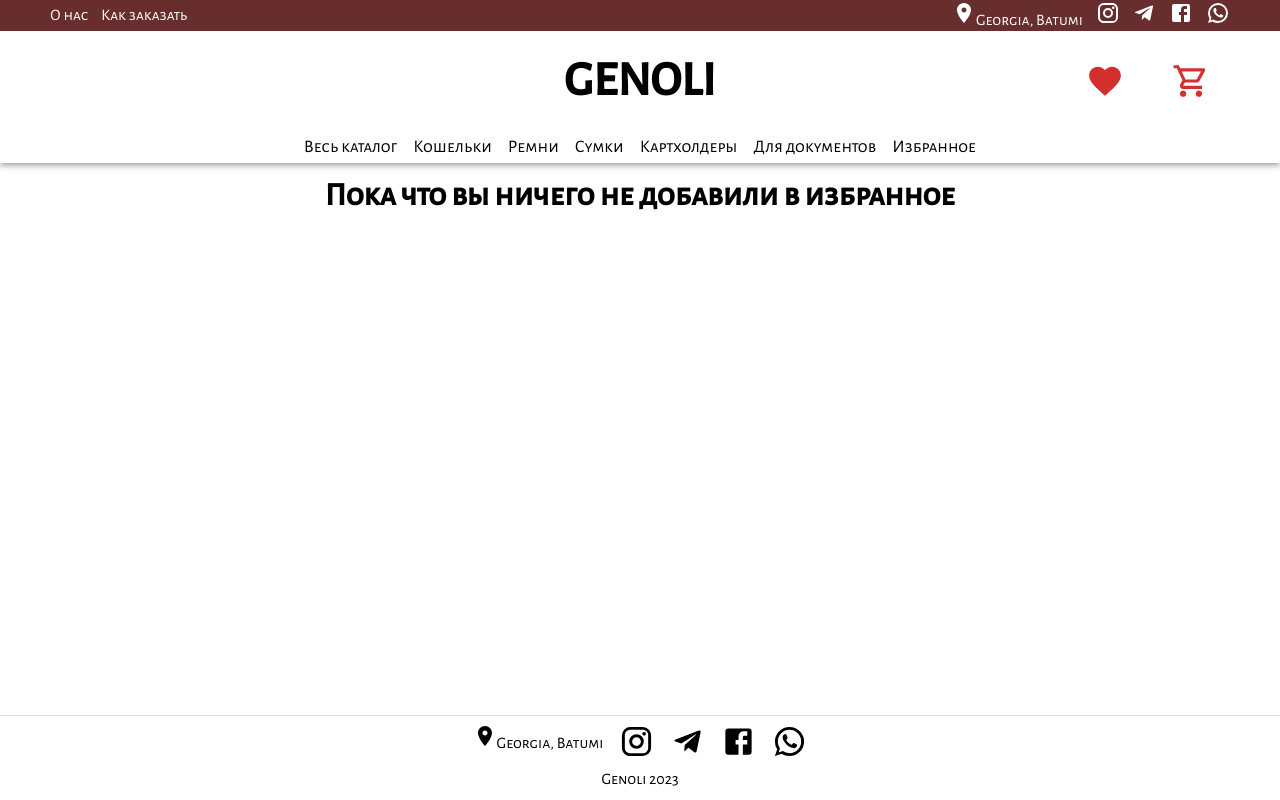
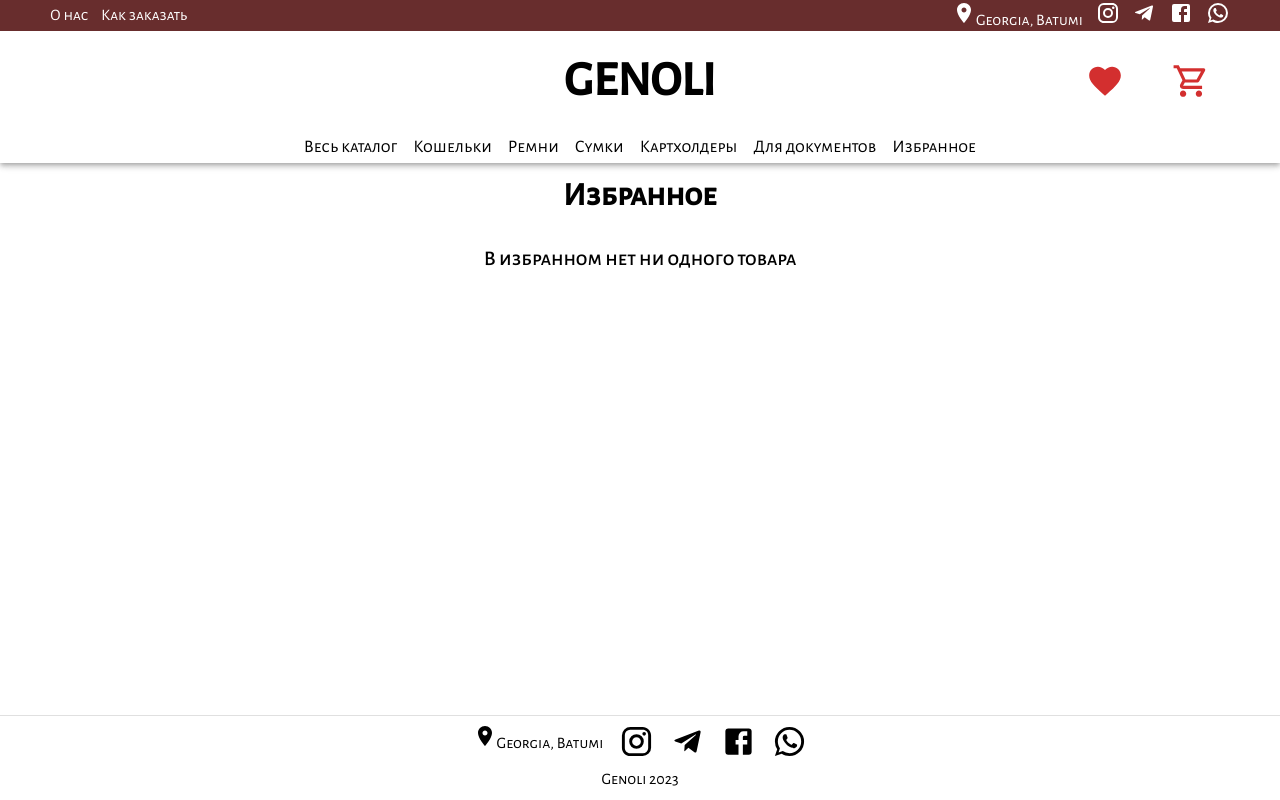
Before and after one commit to UTYFjs/onlineStore, a React (Create React App) app: page /favorites in a window 1280 px wide. Built offline with nearby package versions, Linux system fonts and the light colour scheme.

Commit message:
add not found page, change sorting logic for collection page, add message if not found products

```diff
--- a/src/App.tsx
+++ b/src/App.tsx
@@ -12,6 +12,7 @@
 import MainPage from './pages/MainPage/MainPage';
 
 import { useFavoriteStore, useZustandStore } from './store/zustandStore';
+import NotFound from './pages/NotFound/NotFound';
 
 function App() {
   //const root = document.getElementById('root');
@@ -33,6 +34,7 @@
           <Route path="about" element={<About />} />
           <Route path="how-to-order" element={<HowToOrder />} />
           <Route path="favorites" element={<Favorites products={favoriteProducts} />} />
+          <Route path="*" element={<NotFound />} />
         </Route>
       </Routes>
     </>
--- a/src/components/ListProducts/ListProducts.module.scss
+++ b/src/components/ListProducts/ListProducts.module.scss
@@ -20,3 +20,10 @@
   }
 
 }
+.not-found-title{
+  margin-top:2rem;
+    width: 100%;
+    font-size: 1.3rem;
+    font-weight: 500;
+    text-align: center;
+}
--- a/src/components/ListProducts/ListProducts.tsx
+++ b/src/components/ListProducts/ListProducts.tsx
@@ -8,26 +8,40 @@
 type ListProductsProps = {
   customProducts?: IDataProduct[];
   deepPath?: string;
+  notFoundText?: string;
 };
 
-function ListProducts({ customProducts, deepPath }: ListProductsProps) {
+function ListProducts({ customProducts, deepPath, notFoundText }: ListProductsProps) {
   const { selectedFilters, selectedSorting, filters, searchText } = useUtilityStore(
     (state) => state
   );
 
   let products: IDataProduct[] = [];
   if (customProducts === undefined) {
-    products = getProducts(dataProducts, filters, selectedFilters, '', selectedSorting, searchText);
+    const copyDataProducts = JSON.parse(JSON.stringify(dataProducts));
+    products = getProducts(
+      copyDataProducts,
+      filters,
+      selectedFilters,
+      '',
+      selectedSorting,
+      searchText
+    );
   } else {
     products = customProducts;
   }
 
   return (
-    <div className={styles['catalog-grid-container']}>
-      {products.map((item) => {
-        return <CardProduct key={item.id} data={item} deepPath={deepPath} />;
-      })}
-    </div>
+    <>
+      {products.length === 0 && <p className={styles['not-found-title']}> {notFoundText}</p>}
+      {products.length !== 0 && (
+        <div className={styles['catalog-grid-container']}>
+          {products.map((item) => {
+            return <CardProduct key={item.id} data={item} deepPath={deepPath} />;
+          })}
+        </div>
+      )}
+    </>
   );
 }
 
--- a/src/components/Select/Select.tsx
+++ b/src/components/Select/Select.tsx
@@ -13,6 +13,7 @@
 
 function Select({ data, onChange, checkedValue, className, customStyles }: ISelectProps) {
   const currentClassNames = classNames(styles.select, className && styles[className]);
+  console.log('checked Value', checkedValue);
   return (
     <select
       value={checkedValue}
--- /dev/null
+++ b/src/data/const.ts
@@ -0,0 +1,5 @@
+export const notFoundText = {
+  notFoundProducts: { en: '', ru: 'Извините, по вашему запросу ничего не найдено' },
+  notFoundFavorites: { en: '', ru: 'В избранном нет ни одного товара' },
+  notFountPage: { en: '', ru: 'Такой страницы не существует' },
+};
--- a/src/pages/Catalog/Catalog.tsx
+++ b/src/pages/Catalog/Catalog.tsx
@@ -7,6 +7,7 @@
 import { useUtilityStore, useZustandStore } from '../../store/zustandStore';
 
 import styles from './Catalog.module.scss';
+import { notFoundText } from '../../data/const';
 function Catalog() {
   /*const { burgerOpen, setBurgerType } = useZustandStore((state) => state);
 
@@ -23,8 +24,7 @@
   return (
     <div>
       <FiltersMenu />
-
-      <ListProducts deepPath={'./.'} />
+      <ListProducts deepPath={'./.'} notFoundText={notFoundText.notFoundProducts.ru} />
     </div>
   );
 }
--- a/src/pages/Catalog/SelectProducts/SelectProducts.tsx
+++ b/src/pages/Catalog/SelectProducts/SelectProducts.tsx
@@ -9,16 +9,23 @@
 import { useUtilityStore, useZustandStore } from '../../../store/zustandStore';
 import { getProducts } from '../../../utility/getProducts';
 import styles from './SelectProducts.module.scss';
+import { notFoundText } from '../../../data/const';
 
 function SelectProducts() {
   const currentCategory = useParams().id as string;
 
-  const { selectedSorting, selectedFilters, filters, setSelectedSorting } = useUtilityStore(
-    (state) => state
-  );
+  const {
+    selectedSorting,
+    selectedFilters,
+    filters,
+    setSelectedSorting,
+    searchText,
+    setSearchText,
+  } = useUtilityStore((state) => state);
 
   useEffect(() => {
     setSelectedSorting('');
+    setSearchText('');
   }, [currentCategory, setSelectedSorting]);
   const products = getProducts(
     dataProducts,
@@ -26,14 +33,18 @@
     selectedFilters,
     currentCategory,
     selectedSorting,
-    ''
+    searchText
   );
 
   return (
     <div>
       <FiltersMenu />
 
-      <ListProducts customProducts={products} deepPath={'./.'} />
+      <ListProducts
+        customProducts={products}
+        deepPath={'./.'}
+        notFoundText={notFoundText.notFoundProducts.ru}
+      />
     </div>
   );
 }
--- a/src/pages/Favorites/Favorites.tsx
+++ b/src/pages/Favorites/Favorites.tsx
@@ -3,18 +3,17 @@
 import ListProducts from '../../components/ListProducts/ListProducts';
 import { IDataProduct } from '../../data/dataProducts';
 import styles from './Favorites.module.scss';
+import { notFoundText } from '../../data/const';
 
 interface IFavoritesProps {
   products: IDataProduct[];
 }
 
 function Favorites({ products }: IFavoritesProps) {
-  console.log('favoritesproducts', products);
-  const title = products?.length ? 'Избранное' : 'Пока что вы ничего не добавили в избранное';
   return (
     <div>
-      <h3 className={styles.title}>{title}</h3>
-      <ListProducts customProducts={products} />
+      <h3 className={styles.title}>Избранное</h3>
+      <ListProducts customProducts={products} notFoundText={notFoundText.notFoundFavorites.ru} />
     </div>
   );
 }
--- /dev/null
+++ b/src/pages/NotFound/NotFound.module.scss
@@ -0,0 +1,7 @@
+.not-found{
+  width:100%;
+  text-align: center;
+  margin-top: 2rem;
+  font-size: 2rem;
+  font-weight: bold;
+}
--- /dev/null
+++ b/src/pages/NotFound/NotFound.tsx
@@ -0,0 +1,11 @@
+import React from 'react';
+import styles from './NotFound.module.scss';
+import { notFoundText } from '../../data/const';
+
+export default function NotFoundRoute(): JSX.Element {
+  return (
+    <>
+      <p className={styles['not-found']}>{notFoundText.notFountPage.ru}</p>
+    </>
+  );
+}
--- a/src/utility/getProducts.ts
+++ b/src/utility/getProducts.ts
@@ -34,7 +34,6 @@
       (product) => product.title.toLocaleLowerCase().indexOf(searchTextLower) !== -1
     );
   }
-  //case filter
 
   return currentProducts;
 }
```
